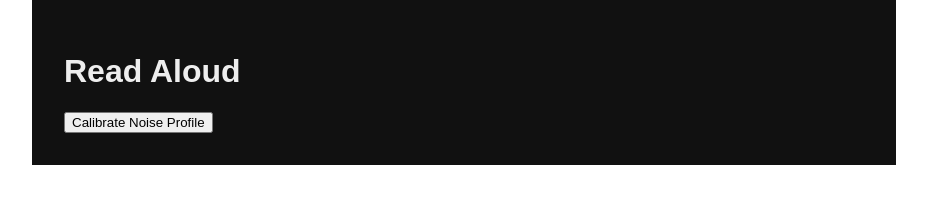
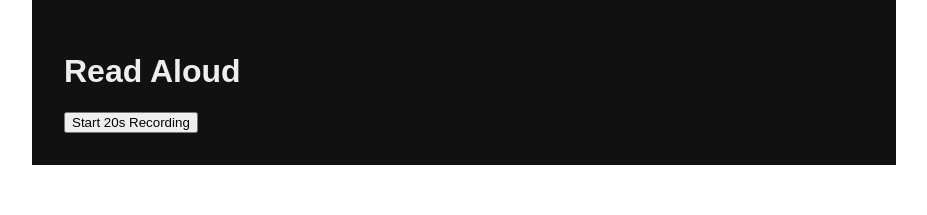
Before and after one commit to riseroofing/missing-tones-app, a React (Create React App) app in the folder frontend/: page / in a window 1280 px wide. Shown: the top 215 px of the page, without its empty margins (176-1103 px from the left). Built offline with nearby package versions, Linux system fonts and the light colour scheme.

Commit message:
eplaced the asynchronous state-based calibration with a ref-backed noise profile that’s captured, averaged, and immediately available before recording.

```diff
--- a/frontend/src/App.js
+++ b/frontend/src/App.js
@@ -24,7 +24,6 @@ function App() {
   const [secondsLeft, setSeconds] = useState(0);
   const [currentMags, setMags]    = useState(TARGET_FREQUENCIES.map(() => 0));
   const [missing, setMissing]     = useState([]);
-  const [noiseProfile, setNoise]  = useState(null);
   const [error, setError]         = useState(null);
 
   const intervalRef   = useRef(null);
@@ -34,6 +33,7 @@ function App() {
   const gainRef       = useRef(0);
   const canvasRef     = useRef(null);
   const animationRef  = useRef(null);
+  const noiseProfileRef = useRef(null);
 
   // Draw waveform helper
   const drawWaveform = analyser => {
@@ -69,49 +69,42 @@ function App() {
     if (intervalRef.current) clearInterval(intervalRef.current);
   };
 
-  // Ambient noise calibration (2s)
-  const calibrateNoise = async () => {
-    setStage('calibrating');
-    reset();
-    try {
+  // Internal noise calibration (2s) using amplitudeSpectrum
+  const calibrateNoiseInternal = async () => {
     const stream = await navigator.mediaDevices.getUserMedia({ audio: true });
     const audioCtx = new (window.AudioContext || window.webkitAudioContext)();
     const source = audioCtx.createMediaStreamSource(stream);
-      const analyser = audioCtx.createAnalyser();
-      analyser.fftSize = SPECTRUM_FFT_SIZE;
-      source.connect(analyser);
-      // Collect frames
     const frames = [];
-      const data = new Float32Array(SPECTRUM_FFT_SIZE/2);
-      const start = performance.now();
-      while (performance.now() - start < 2000) {
-        analyser.getFloatFrequencyData(data);
-        frames.push(Array.from(data));
-        await new Promise(r => setTimeout(r, 100));
+    const analyzer = Meyda.createMeydaAnalyzer({
+      audioContext: audioCtx,
+      source,
+      bufferSize: SPECTRUM_FFT_SIZE,
+      featureExtractors: ['amplitudeSpectrum'],
+      callback: features => {
+        // store a copy of the spectrum frame
+        frames.push(Array.from(features.amplitudeSpectrum));
       }
-      // Average per bin
-      const avg = data.map((_,i)=> {
-        let sum = 0;
-        frames.forEach(f=> sum += f[i]);
-        return sum/frames.length;
     });
-      setNoise(avg);
+    analyzer.start();
+    // collect for 2 seconds
+    await new Promise(resolve => setTimeout(resolve, 2000));
+    analyzer.stop();
+    // average per bin
+    const avg = frames[0].map((_, i) =>
+      frames.reduce((sum, f) => sum + f[i], 0) / frames.length
+    );
+    // cleanup
     audioCtx.close();
-      stream.getTracks().forEach(t=>t.stop());
-      setStage('idle');
-    } catch (e) {
-      setError('Noise calibration failed');
-      console.error(e);
-      setStage('idle');
-    }
+    stream.getTracks().forEach(t => t.stop());
+    return avg;
   };
 
   // Start recording with spectral subtraction
   const startRecording = async () => {
     reset();
-    if (!noiseProfile) {
-      await calibrateNoise();
-      if (!noiseProfile) return;
+    if (!noiseProfileRef.current) {
+      // Calibrate ambient noise
+      noiseProfileRef.current = await calibrateNoiseInternal();
     }
     setStage('recording');
     setSeconds(RECORD_DURATION_MS/COUNTDOWN_INTERVAL);
@@ -155,7 +148,7 @@ function App() {
             const bin = Math.round(freq*SPECTRUM_FFT_SIZE/audioCtx.sampleRate);
             // Spectral subtraction
             const raw = spec[bin]||0;
-            const noiseVal = noiseProfile[bin] || -100;
+            const noiseVal = (noiseProfileRef.current && noiseProfileRef.current[bin]) || 0;
             const cleaned = Math.max(raw - noiseVal, 0);
             if(cleaned> (maxMag.current[freq]||0)) maxMag.current[freq]=cleaned;
             return peak>0 ? cleaned/peak : 0;
@@ -190,10 +183,7 @@ function App() {
   return (
     <div className="App">
       <h1>Read Aloud</h1>
-      {!noiseProfile && stage==='idle' && (
-        <button onClick={calibrateNoise}>Calibrate Noise Profile</button>
-      )}
-      {noiseProfile && stage==='idle' && (
+      {stage==='idle' && (
         <button onClick={startRecording}>Start 20s Recording</button>
       )}
       {error && <div className="error" style={{color:'red'}}>{error}</div>}
```
Lines whose indentation alone changed are shown as unchanged.
